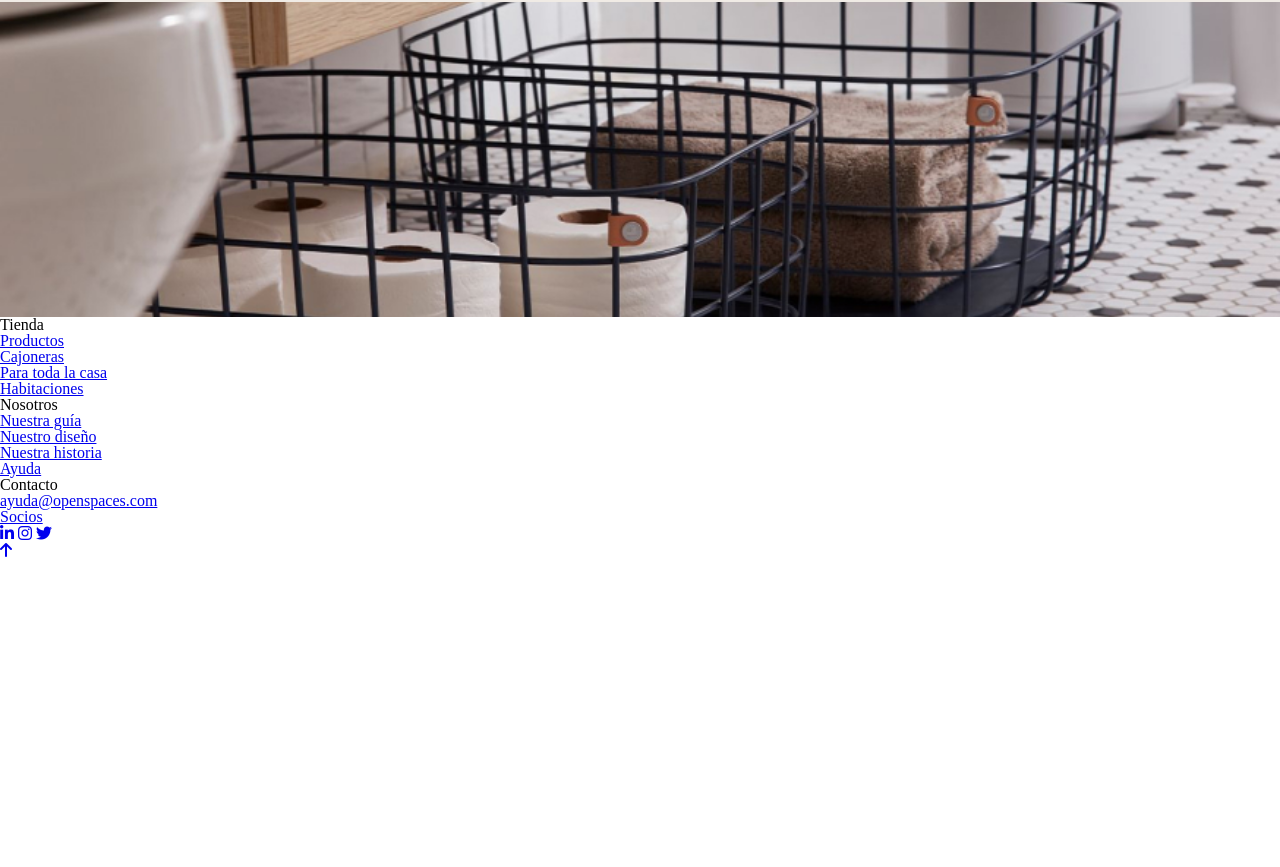
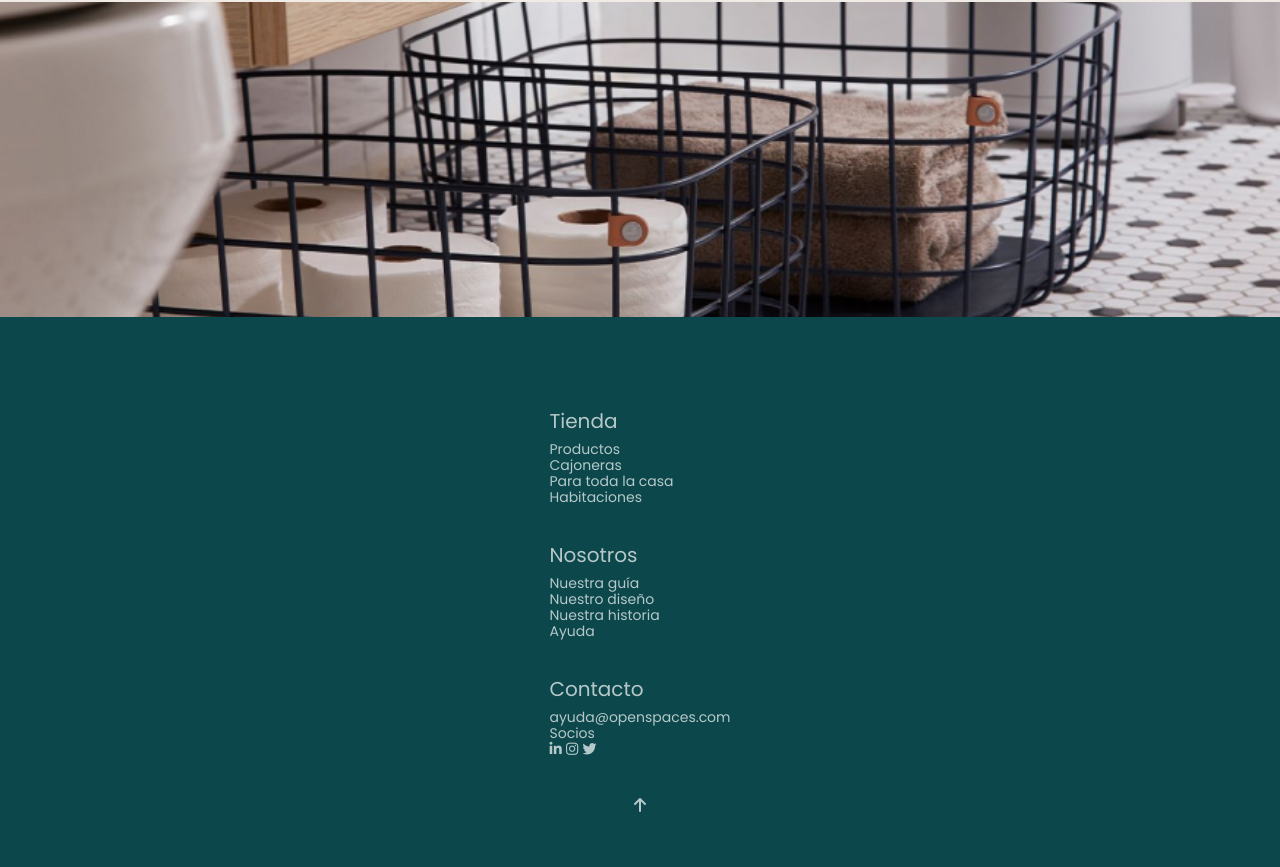
Before and after one commit to MarianelaLandoni/Open-spaces-web, a website: page src/html/index.html in a window 1280 px wide. Shown: the part 2377-3244 px from the top of the page. Before the commit the page ends 2936 px from the top, so only its background shows below. Drawn offline with nearby package versions, Linux system fonts and the light colour scheme; files that its build step writes are made by us from their sources; files whose address does not match are found by name.

Commit message:
add first footer styles

```diff
--- a/src/html/partials/footer.html
+++ b/src/html/partials/footer.html
@@ -1,7 +1,10 @@
-<section class="shop">
-    <h4>Tienda</h4>
+<footer class="footer">
+
+    <div class="footer__container">
+        <section class="footer__box">
+         <h4 class="footer__title">Tienda</h4>
             <nav>
-        <ul>
+                <ul class="footer__textMenu">
                     <li><a href="https://adalab.es/">Productos</a></li>
                     <li><a href="https://adalab.es/">Cajoneras</a></li>
                     <li><a href="https://adalab.es/">Para toda la casa</a></li>
@@ -9,11 +12,10 @@
                 </ul>
             </nav>
         </section>
-
-<section class="aboutUs">
-    <h4>Nosotros</h4>
+    <section class="footer__box">
+        <h4 class="footer__title">Nosotros</h4>
         <nav>
-        <ul>
+            <ul class="footer__textMenu">
                 <li><a href="https://adalab.es/">Nuestra guía</a></li>
                 <li><a href="https://adalab.es/">Nuestro diseño</a></li>
                 <li><a href="https://adalab.es/">Nuestra historia</a></li>
@@ -22,24 +24,25 @@
         </nav>
     </section>
 
-<section class="contact">
-    <h4>Contacto</h4>
+    <section class="footer__box">
+        <h4 class="footer__title">Contacto</h4>
         <nav>
-        <ul>
+            <ul class="footer__textMenu">
                 <li><a href="https://adalab.es/">ayuda@openspaces.com</a></li>
                 <li><a href="https://adalab.es/">Socios</a></li>
                 <li>
-                <a href="https://linkedin.com/"><i class="fa-brands fa-linkedin-in"></i></a>
+                    <a class="icons" href="https://linkedin.com/"><i class="fa-brands fa-linkedin-in"></i></a>
                     <a href="https://instagram.com/"><i class="fa-brands fa-instagram"></i></a>
                     <a href="https://twitter.com/"><i class="fa-brands fa-twitter"></i></a>
                 </li>
-
             </ul>
         </nav>
     </section>
+    </div>
 
-<section class="arrowUp">
+    <div class="footer__arrowUp">
         <a href="#header">
             <i class="fa-solid fa-arrow-up"></i>
         </a>
-</section>
+    </div>
+</footer>
--- a/src/scss/core/_variables.scss
+++ b/src/scss/core/_variables.scss
@@ -5,6 +5,7 @@ $font-main: 'Poppins', sans-serif;
 $color-background: #f0ebe5;
 $color-background-free: #ff975a;
 $color-background-footer: #0c474b;
+$color-nav-footer-text:#b6c8c9;
 $color-button: #0c474b;
 $color-button-text: #ffffff;
 $color-title-free: #ffffff;
--- a/src/scss/layout/_footer.scss
+++ b/src/scss/layout/_footer.scss
@@ -0,0 +1,50 @@
+.footer{
+    height: 550px;
+    background-color: $color-background-footer;
+    font-family: $font-main;
+    display: flex;
+    flex-direction: column;
+    justify-content: center;
+    align-items: center;
+
+
+
+    &__title{
+        color: $color-nav-footer-text;
+        font-size: 20px;
+        margin-bottom: 10px;
+    }
+
+    &__textMenu li{
+        a{
+        color: $color-nav-footer-text ;
+        font-size: 14px;
+        text-decoration: none;
+        }
+    }
+
+    &__box{
+        margin: 40px 0;
+    }
+
+
+    &__arrowUp{
+        a{
+            width: 24px;
+            height: 24px;
+            color: $color-nav-footer-text
+        }
+
+    }
+
+
+
+
+
+
+
+
+
+
+
+}
```
Lines whose indentation alone changed are shown as unchanged.
